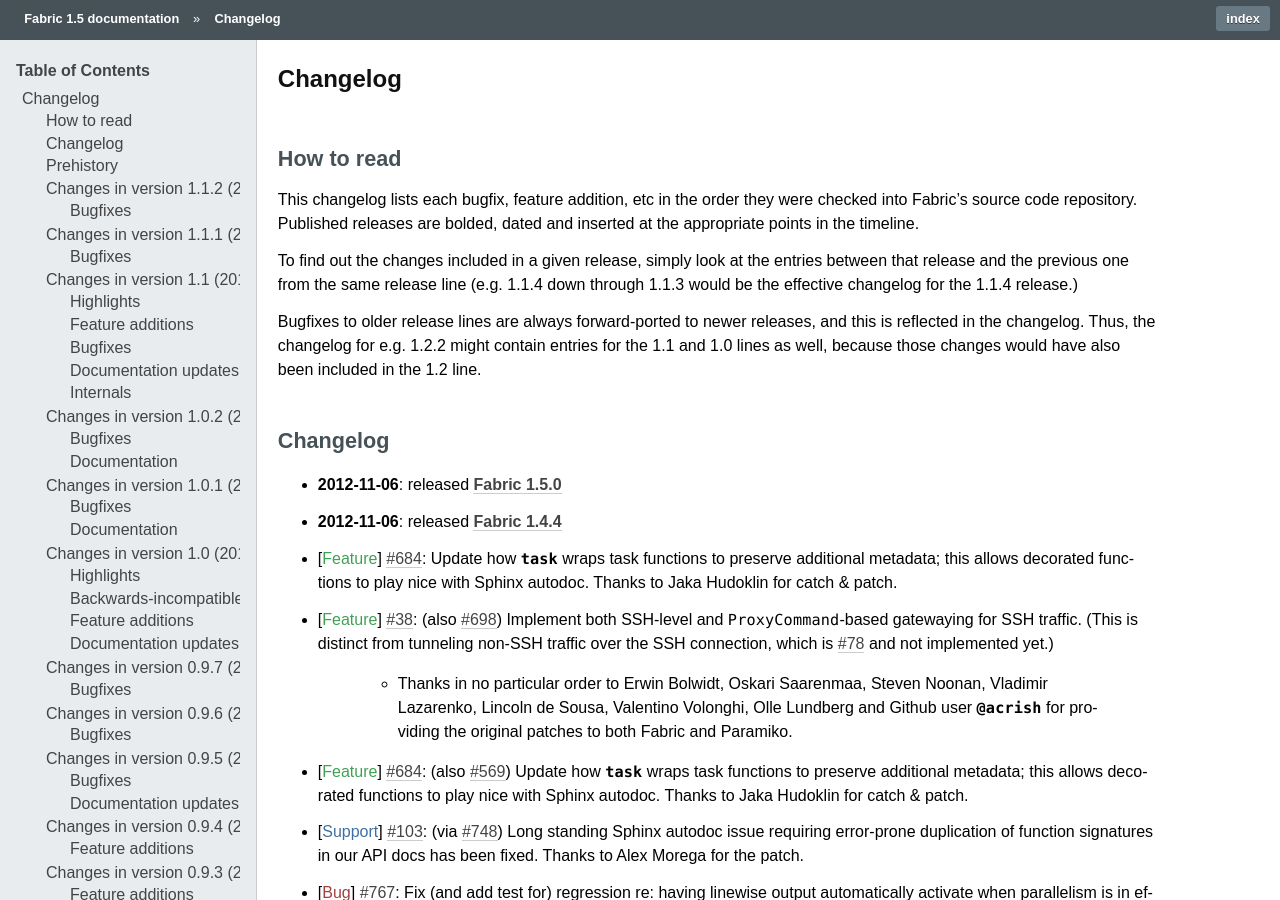
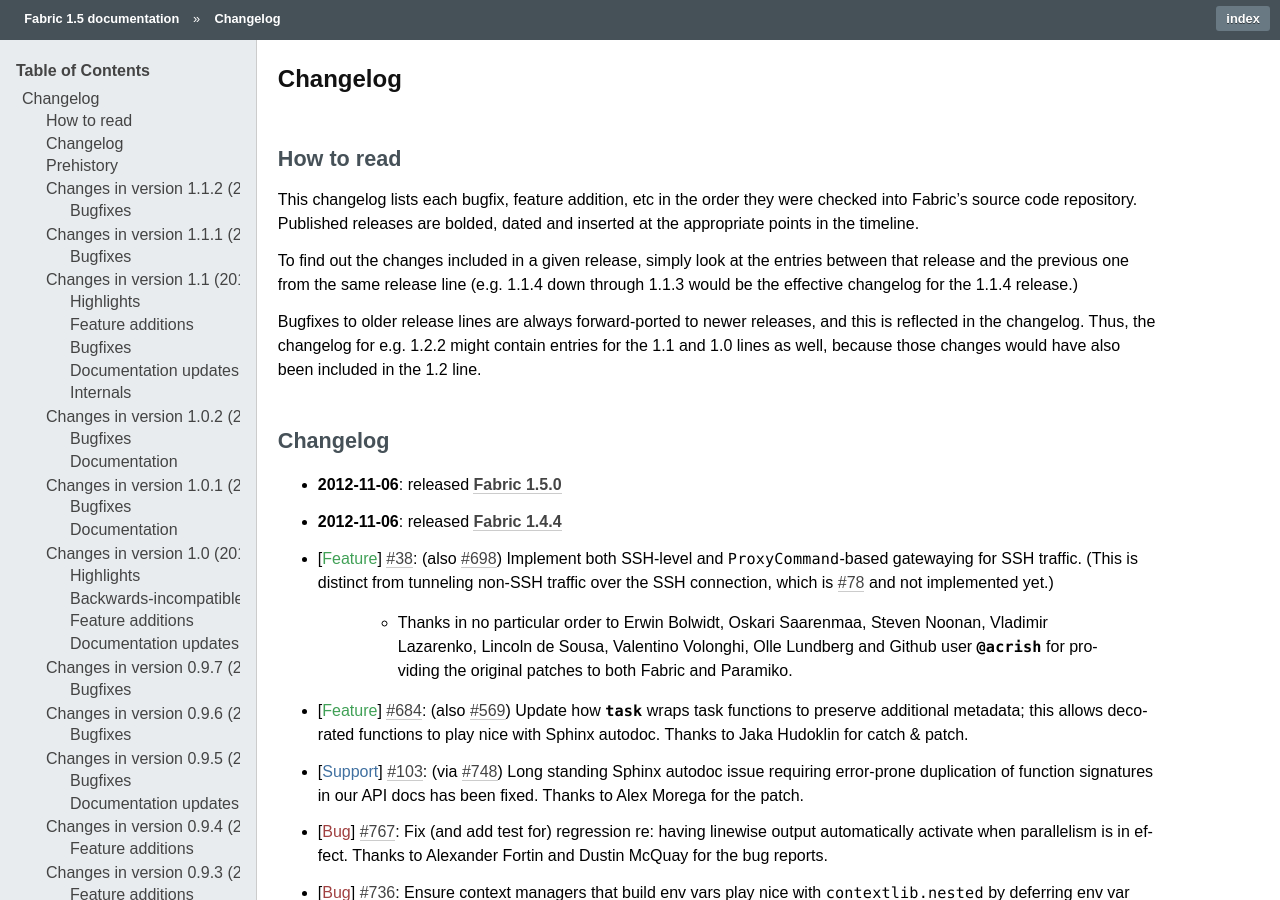
Before and after one commit to fabric/fabric, a Sphinx documentation site: the page built from docs/changelog.rst, in a window 1280 px wide and 900 px high. Built offline with Sphinx 7.4.7, drawn with Linux system fonts in a browser that asks for light colours.

Commit message:
Nuke duplicate changelog entry

```diff
--- a/docs/changelog.rst
+++ b/docs/changelog.rst
@@ -27,9 +27,6 @@
 
 * :release:`1.5.0 <2012-11-06>`
 * :release:`1.4.4 <2012-11-06>`
-* :feature:`684` Update how `~fabric.decorators.task` wraps task functions to
-  preserve additional metadata; this allows decorated functions to play nice
-  with Sphinx autodoc. Thanks to Jaka Hudoklin for catch & patch.
 * :feature:`38` (also :issue:`698`) Implement both SSH-level and
   ``ProxyCommand``-based gatewaying for SSH traffic. (This is distinct from
   tunneling non-SSH traffic over the SSH connection, which is :issue:`78` and
```
